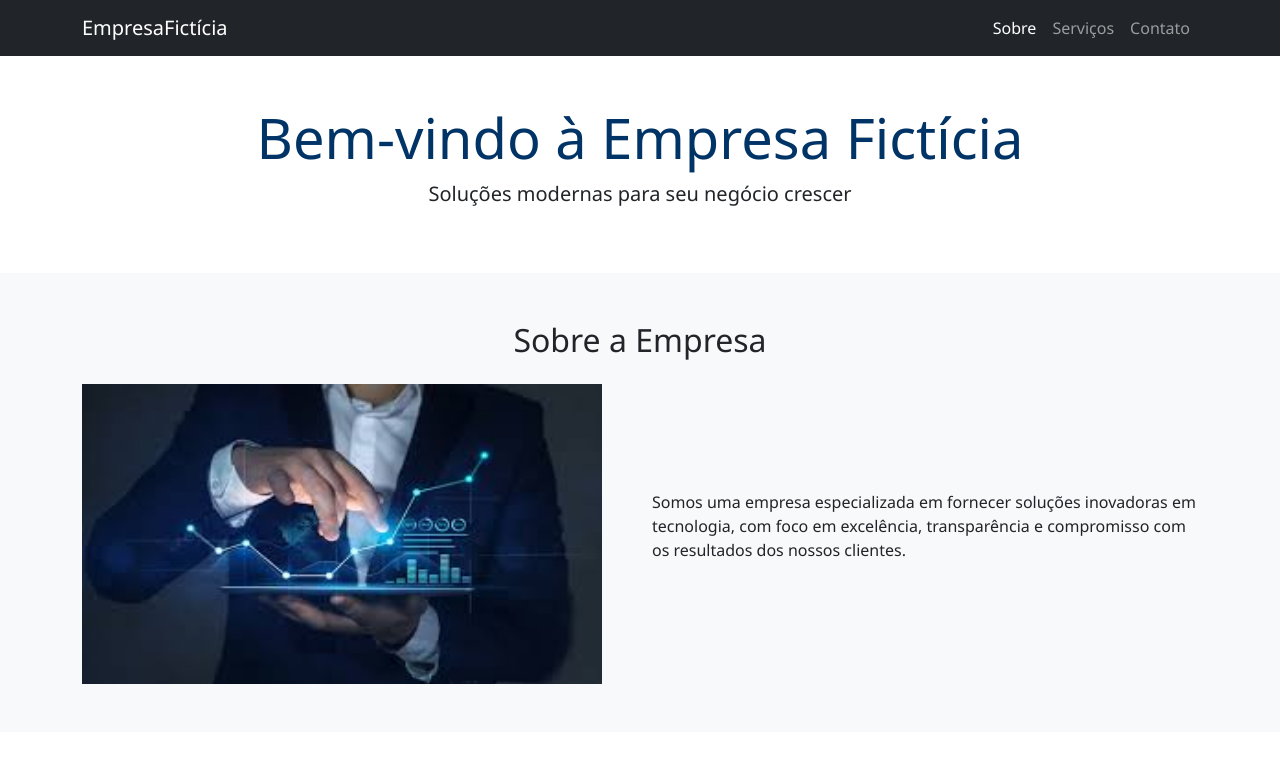
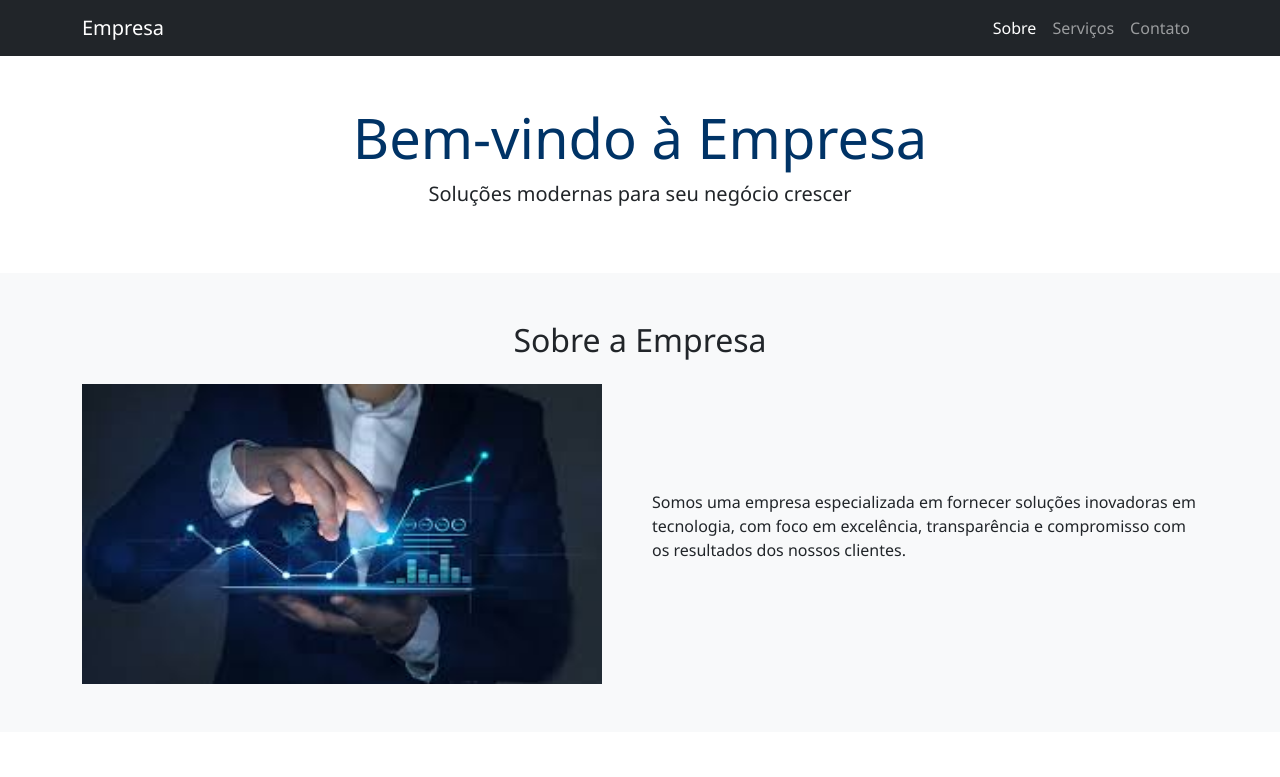
Before and after one commit to mariaeduarda4547/atividade16, a plain HTML site: page INDEX.HTML in a window 1280 px wide. Shown: the top 777 px of the page. Drawn offline with nearby package versions, Linux system fonts and the light colour scheme; files that its build step writes are made by us from their sources.

Commit message:
Update INDEX.HTML

```diff
--- a/INDEX.HTML
+++ b/INDEX.HTML
@@ -3,7 +3,7 @@
 <head>
   <meta charset="UTF-8">
   <meta name="viewport" content="width=device-width, initial-scale=1">
-  <title>Empresa Fictícia</title>
+  <title>Empresa</title>
   <link href="https://cdn.jsdelivr.net/npm/bootstrap@5.3.2/dist/css/bootstrap.min.css" rel="stylesheet">
   <link rel="stylesheet" href="css/style.css">
 </head>
@@ -12,7 +12,7 @@
   <!-- Navbar -->
   <nav class="navbar navbar-expand-lg navbar-dark bg-dark">
     <div class="container">
-      <a class="navbar-brand" href="#">EmpresaFictícia</a>
+      <a class="navbar-brand" href="#">Empresa</a>
       <button class="navbar-toggler" type="button" data-bs-toggle="collapse" data-bs-target="#navbarNav">
         <span class="navbar-toggler-icon"></span>
       </button>
@@ -29,7 +29,7 @@
     <!-- Capa -->
   <header class="bg-cover text-center py-5" style="background-image: url('img/capa.jpg');">
     <div class="container">
-      <h1 class="display-4 titulo-site">Bem-vindo à Empresa Fictícia</h1>
+      <h1 class="display-4 titulo-site">Bem-vindo à Empresa</h1>
       <p class="lead subtitulo-site">Soluções modernas para seu negócio crescer</p>
     </div>
   </header>
@@ -107,7 +107,7 @@
   <!-- Rodapé -->
   <footer class="bg-dark text-white text-center py-4">
     <div class="container">
-      <p>&copy; 2025 Empresa Fictícia. Todos os direitos reservados.</p>
+      <p>&copy; 2025 Empresa. Todos os direitos reservados.</p>
       <div>
         <a href="#" class="text-white me-3">Facebook</a>
         <a href="#" class="text-white me-3">Instagram</a>
```
